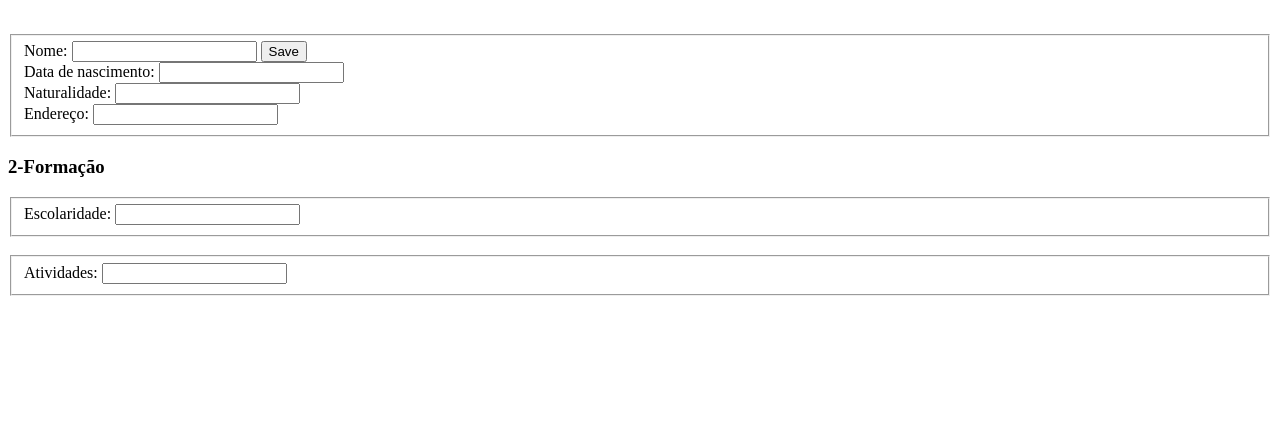
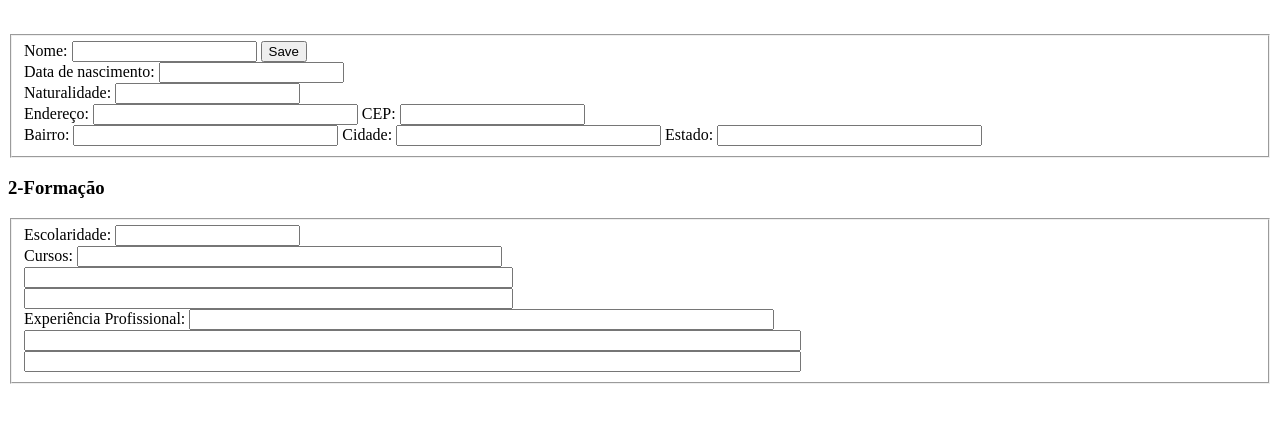
Before and after one commit to CarolinaOlivaCruz/formulario-simples, a plain HTML site: page index.html in a window 1280 px wide. Shown: the part 105-528 px from the top of the page. Drawn offline with Linux system fonts and the light colour scheme.

Commit message:
Exercício de formulário

```diff
--- a/index.html
+++ b/index.html
@@ -23,18 +23,36 @@
         <input id="POST" type="text" name="naturalidade">
         <br>
         <label for="POST">Endereço:</label>
-        <input id="POST" type="text" type="number" name="endereço">
-    <br>
+        <input id="POST" type="text" type="number" size="30" name="endereço">
+        <label for="POST">CEP:</label>
+        <input id="POST" type="number" size="30" name="cep">
+        <br>
+        <label for="POST">Bairro:</label>
+        <input id="POST" type="text" type="number" size="30" name="bairro">
+        <label for="POST">Cidade:</label>
+        <input id="POST" type="text" type="number" size="30" name="cidade">
+        <label for="POST">Estado:</label>
+        <input id="POST" type="text" size="30" name="estado">
+        <br>
     </fieldset>
     <h3>2-Formação</h3>
     <fieldset>
         <label for="POST">Escolaridade:</label>
         <input id="POST" type="text" name="escolaridade">
-    </fieldset>
-    <br>
-    <fieldset>
-        <label for="POST">Atividades:</label>
-        <input id="POST" type="text" name="atividades">
+        <br>
+        <label for="POST">Cursos:</label>
+        <input id="POST" type="text" type="number" size="50" name="cursos">
+        <br>
+        <input id="POST" type="text" type="number" size="58" name="cursos">
+        <br>
+        <input id="POST" type="text" type="number" size="58" name="cursos">
+        <br>
+        <label for="POST">Experiência Profissional:</label>
+        <input id="POST" type="text" size="70" name="experiencia">
+        <br>
+        <input id="POST" type="text" size="94" name="experiencia">
+        <br>
+        <input id="POST" type="text" size="94" name="experiencia">
     </fieldset>
   </form>
 </body>
```
